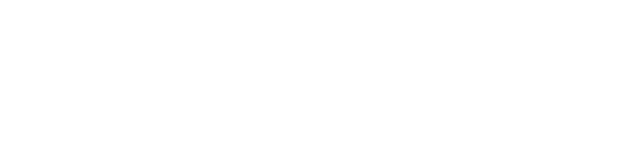
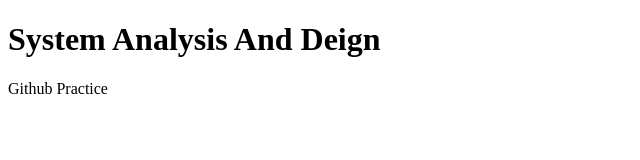
Before and after one commit to musamiumar/practice, a plain HTML site: page index.html in a window 1280 px wide. Shown: the whole page, without its empty margins (0-640 px from the left). Drawn offline with Linux system fonts and the light colour scheme.

Commit message:
Intial Commit

```diff
--- a/index.html
+++ b/index.html
@@ -6,6 +6,9 @@
     <title>Document</title>
 </head>
 <body>
+    <h1>System Analysis And Deign </h1>
+    <p>Github Practice </p>
+
 
 </body>
 </html>
```
